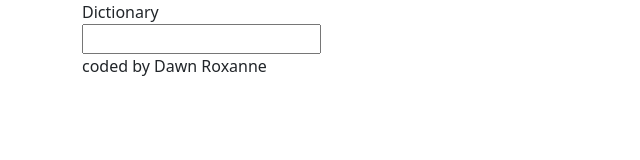
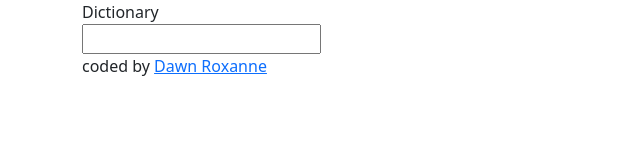
Before and after one commit to dawnstarroxanne/dictionary-react, a React (Create React App) app: page / in a window 1280 px wide. Shown: the top 160 px of the page, without its empty margins (0-640 px from the left). Built offline with nearby package versions, Linux system fonts and the light colour scheme.

Commit message:
linked github

```diff
--- a/src/App.js
+++ b/src/App.js
@@ -9,7 +9,16 @@ function App() {
         <main>
           <Dictionary />
         </main>
-        <footer>coded by Dawn Roxanne</footer>
+        <footer>
+          coded by{" "}
+          <a
+            href="https://github.com/dawnstarroxanne/dictionary-react"
+            target="_blank"
+            rel="noopener noreferrer"
+          >
+            Dawn Roxanne
+          </a>
+        </footer>
       </div>
     </div>
   );
```
